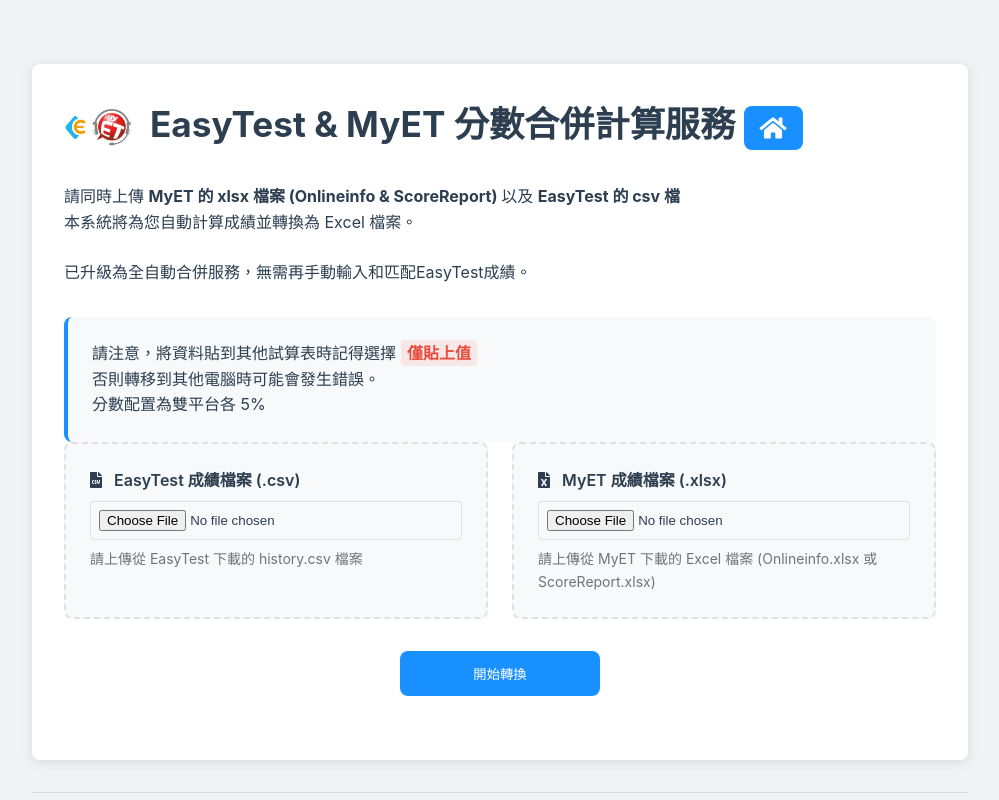
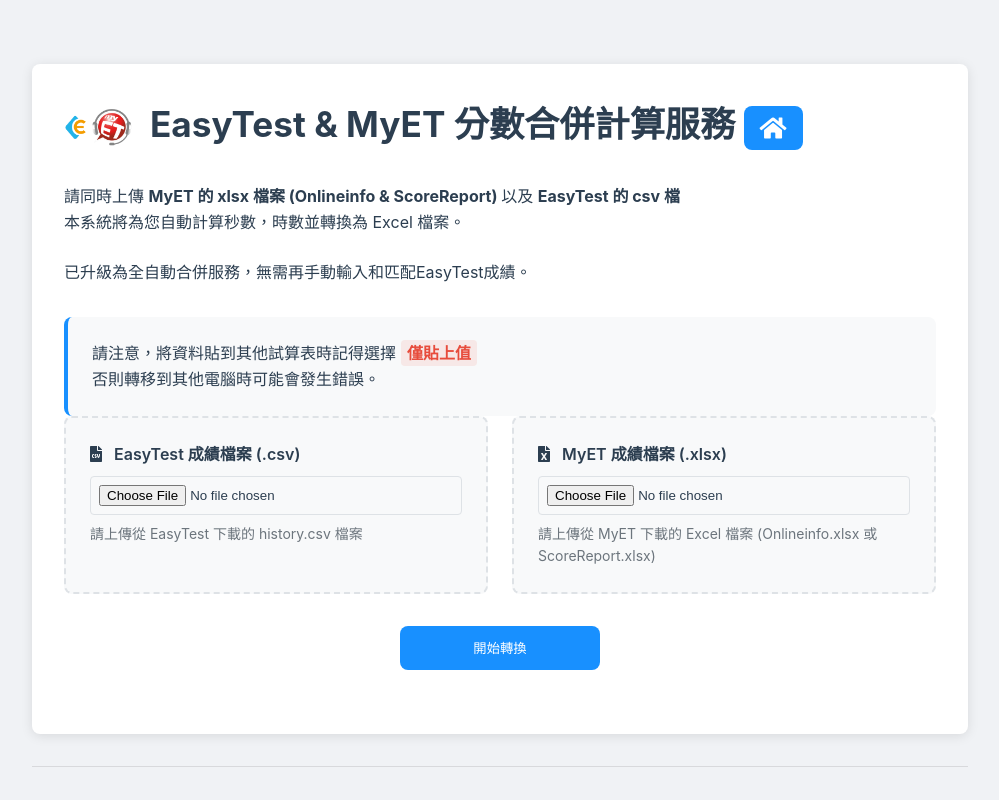
Before and after one commit to bridgerhung/easytest, a Flask app: page /new in a window 1280 px wide. Shown: the top 800 px of the page, without its empty margins (140-1139 px from the left). Run offline with Flask 3, Linux system fonts and the light colour scheme; some libraries are stand-ins or nearby versions.

Commit message:
Update new.html

```diff
--- a/templates/new.html
+++ b/templates/new.html
@@ -3,7 +3,7 @@
   <head>
     <meta charset="UTF-8" />
     <meta name="viewport" content="width=device-width, initial-scale=1.0" />
-    <title>EasyTest & MyET 分數合併計算服務</title>
+    <title>EasyTest & MyET 合併計算服務</title>
     <link rel="icon" type="image/x-icon" href="static/favicon.ico" />
     <!-- 在 <head> 中聲明 favicon-32x32.png，提供搜尋引擎與使用者預覽 -->
     <link
@@ -63,7 +63,7 @@
             請同時上傳
             <strong>MyET 的 xlsx 檔案 (Onlineinfo & ScoreReport) </strong> 以及
             <strong>EasyTest 的 csv 檔</strong>
-            <br />本系統將為您自動計算成績並轉換為 Excel 檔案。
+            <br />本系統將為您自動計算秒數，時數並轉換為 Excel 檔案。
           </p>
           <p>已升級為全自動合併服務，無需再手動輸入和匹配EasyTest成績。</p>
         </div>
@@ -74,7 +74,7 @@
             <span class="highlight">僅貼上值</span><br />
             否則轉移到其他電腦時可能會發生錯誤。
           </p>
-          <p>分數配置為雙平台各 5%</p>
+
         </div>
 
         <form
```
